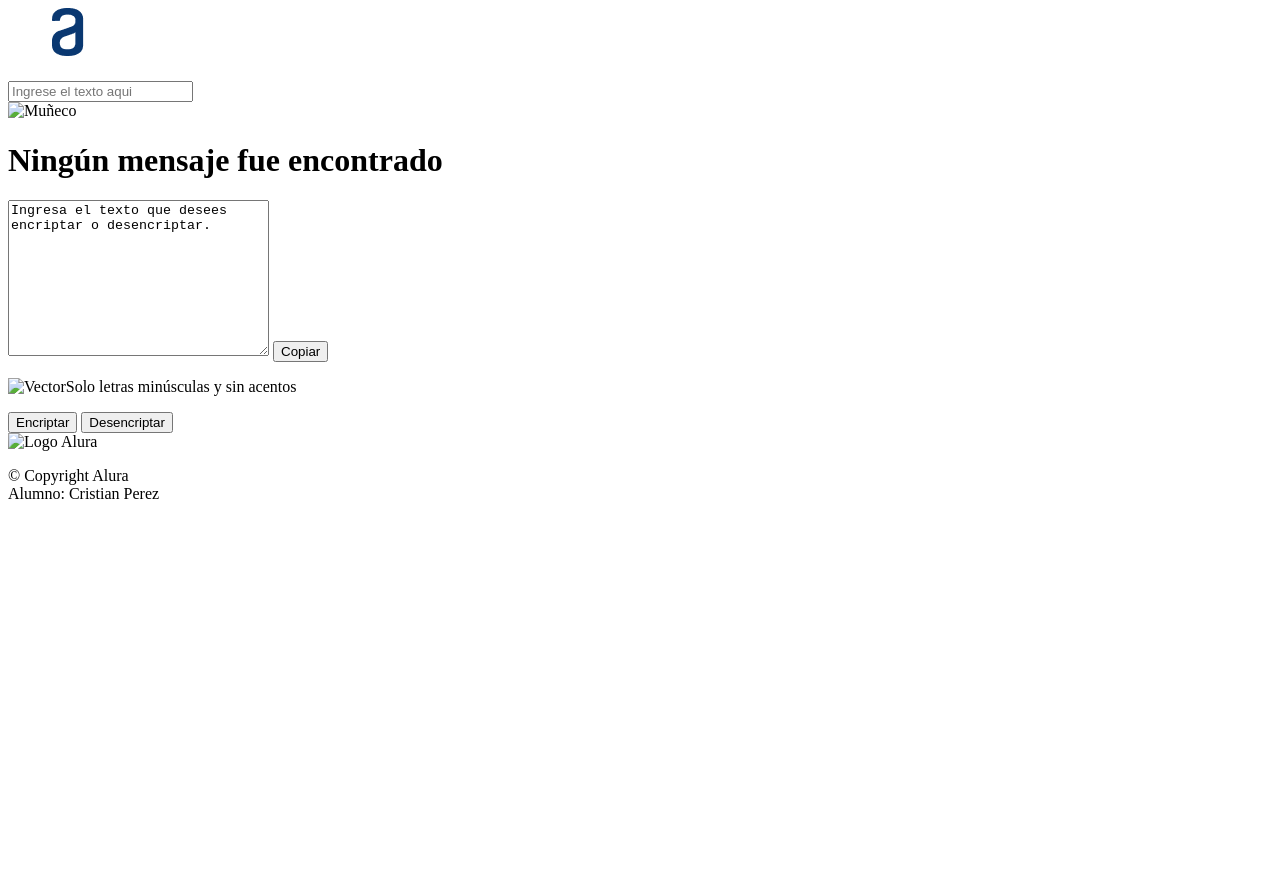
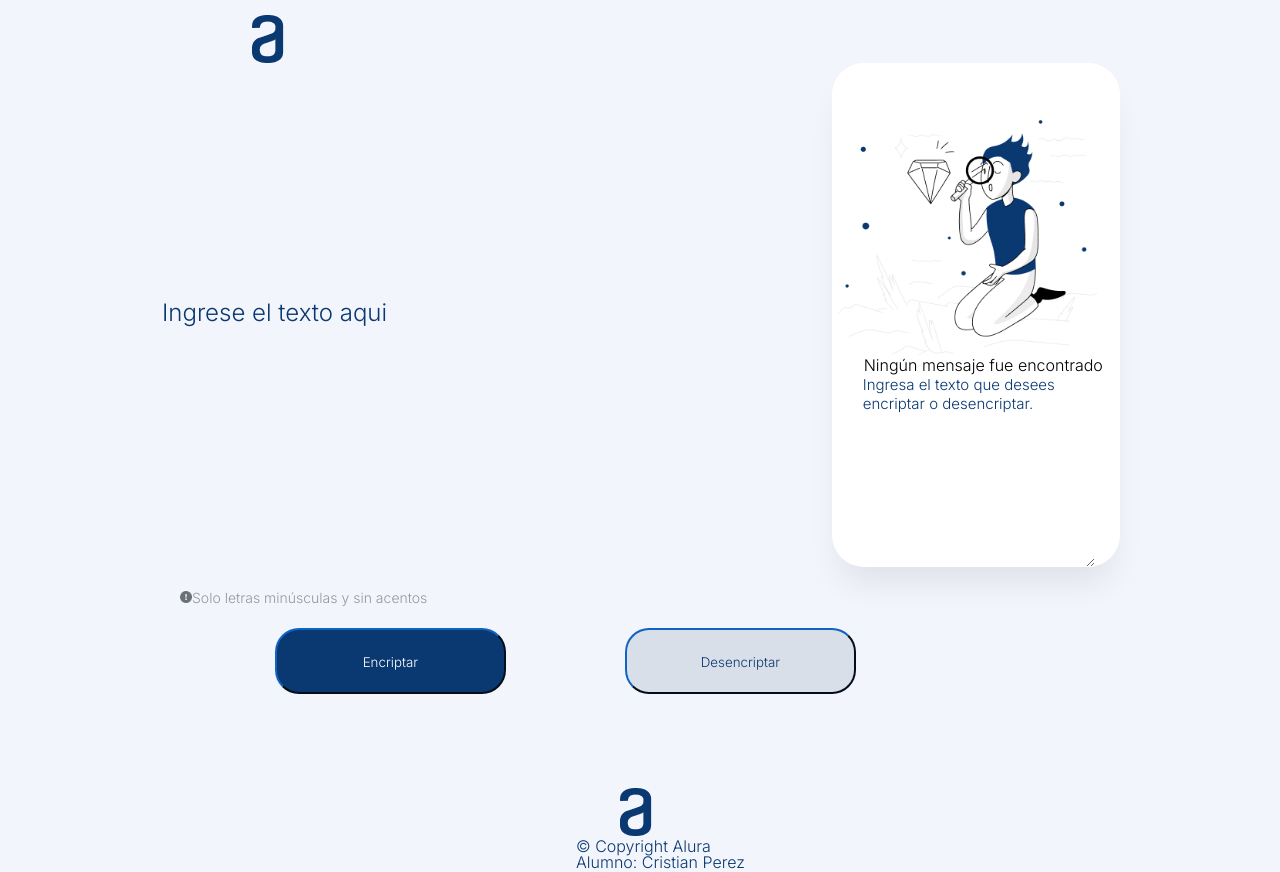
Before and after one commit to CrysAssiw/Challenge, a plain HTML site: page index.html in a window 1280 px wide. Before the commit the page ends 800 px from the top, so only its background shows below. Drawn offline with Linux system fonts and the light colour scheme; the site is published under a folder, as on GitHub Pages, so addresses that start at the root find nothing.

Commit message:
Modificacion head

```diff
--- a/index.html
+++ b/index.html
@@ -2,8 +2,8 @@
 <html lang="es">
 <head>
     <meta charset="UTF-8">
-    <link rel="stylesheet" href="/reset.css">
-    <link rel="stylesheet" href="/css.css">
+    <link rel="stylesheet" href="reset.css">
+    <link rel="stylesheet" href="css.css">
     <script type="text/javascript" src="script.js"></script>
     <link rel="stylesheet" href="https://fonts.googleapis.com/css2?family=Inter:wght@300&display=swap">
     <meta http-equiv="X-UA-Compatible" content="IE=edge">
@@ -25,7 +25,7 @@
 
 
         <div class="right">
-            <img src="/imagenes/Muñeco.png" alt="Muñeco" id="imgM">
+            <img src="imagenes/Muñeco.png" alt="Muñeco" id="imgM">
             <h1 id="texto">Ningún mensaje fue encontrado</h1>
             <textarea name="resultado" id="texto2" cols="30" rows="10">Ingresa el texto que desees encriptar o desencriptar.</textarea>
             <button id="copiar" type="button" name="button" onclick="copy()">Copiar</button>
@@ -33,7 +33,7 @@
 
 
         <div class="left-button">
-            <p id="mi"><img src="/imagenes/Vector.png" alt="Vector" id="imgV" width="12px">Solo letras minúsculas y sin acentos</p>
+            <p id="mi"><img src="imagenes/Vector.png" alt="Vector" id="imgV" width="12px">Solo letras minúsculas y sin acentos</p>
             <button type="button" id="botonEncriptar" onclick="encriptar()">Encriptar</button>
             <button type="button" id="botonDesencriptar" onclick="desencriptar()">Desencriptar</button>
         </div>
@@ -41,7 +41,7 @@
     </div>
 </body>
 <footer class="copyright">
-    <img src="/imagenes/Logo.png" alt="Logo Alura">
+    <img src="imagenes/Logo.png" alt="Logo Alura">
     <p>&copy Copyright Alura<br>Alumno: Cristian Perez</p>
 
 </footer>
```
